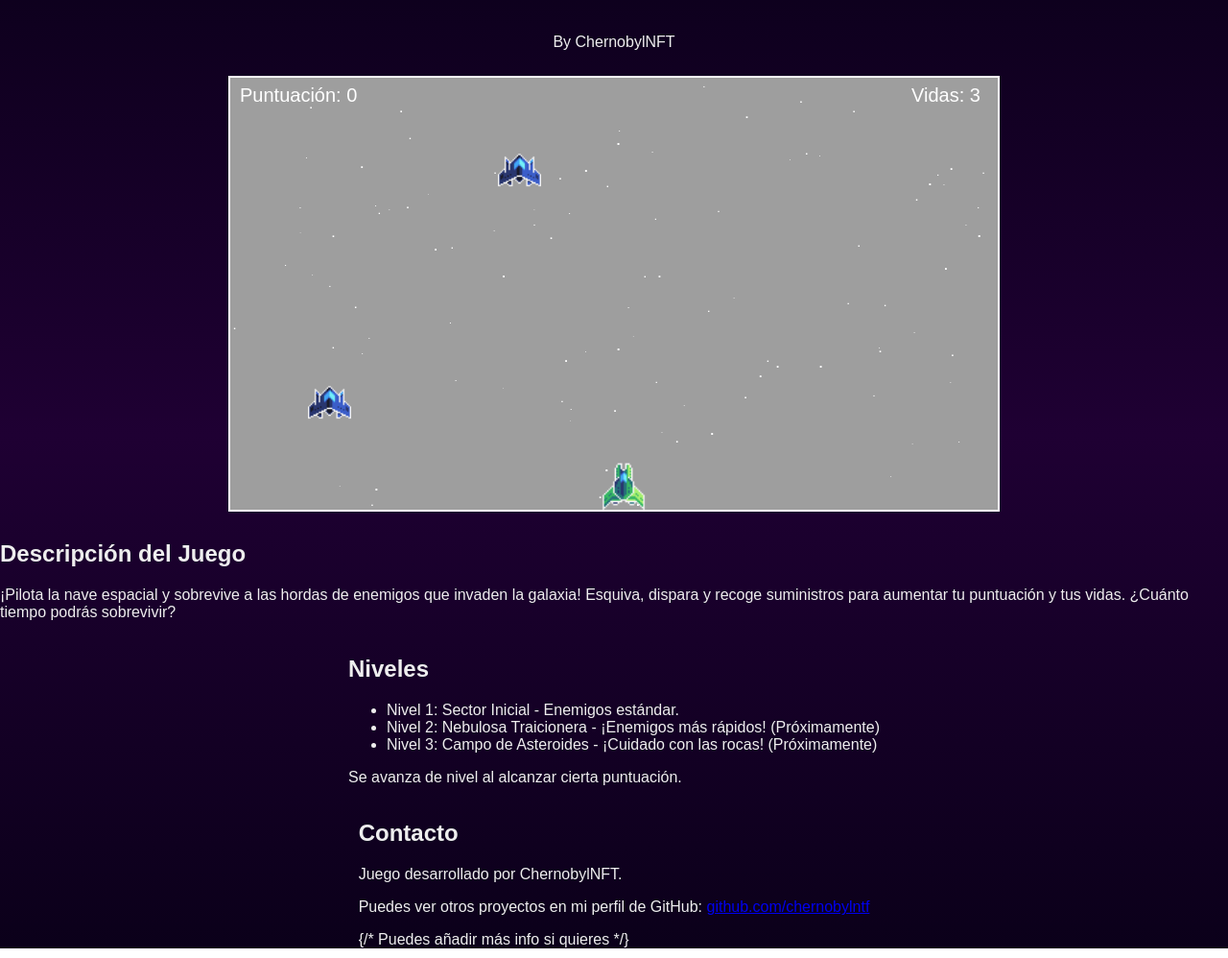
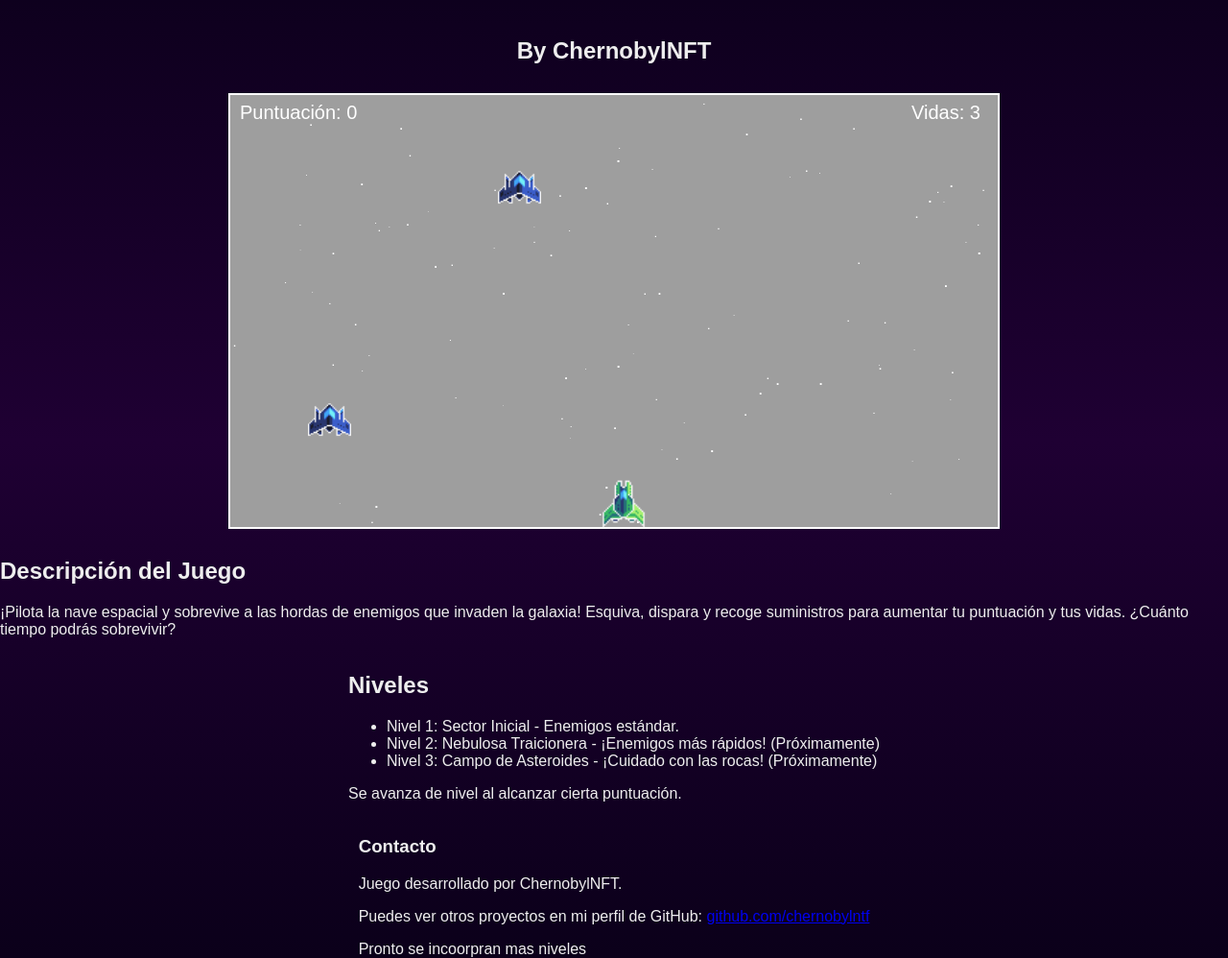
Before and after one commit to ChernobylNTF/juegos, a plain HTML site: page index.html in a window 1280 px wide. Shown: the part 81-1079 px from the top of the page at 96% size. Drawn offline with Linux system fonts and the light colour scheme; a web font is replaced by a local one.

Commit message:
Update index.html

```diff
--- a/index.html
+++ b/index.html
@@ -11,7 +11,7 @@
 </head>
 <body>
     <h1>Shooter Galaxys</h1>
-    <p>By ChernobylNFT</p>
+    <h2>By ChernobylNFT</h2>
 
     <canvas id="gameCanvas"></canvas>
 
@@ -35,7 +35,7 @@
     </div>
 
     <div class="info-section" style="text-align: left;">
-        <h2>Contacto</h2>
+        <h3>Contacto</h3>
         <p>Juego desarrollado por ChernobylNFT.</p>
         <p>
             Puedes ver otros proyectos en mi perfil de GitHub:
@@ -43,7 +43,7 @@
                 github.com/chernobylntf
             </a>
         </p>
-        {/* Puedes añadir más info si quieres */}
+        Pronto se incoorpran mas niveles
     </div>
 
     <script src="script.js"></script>
```
